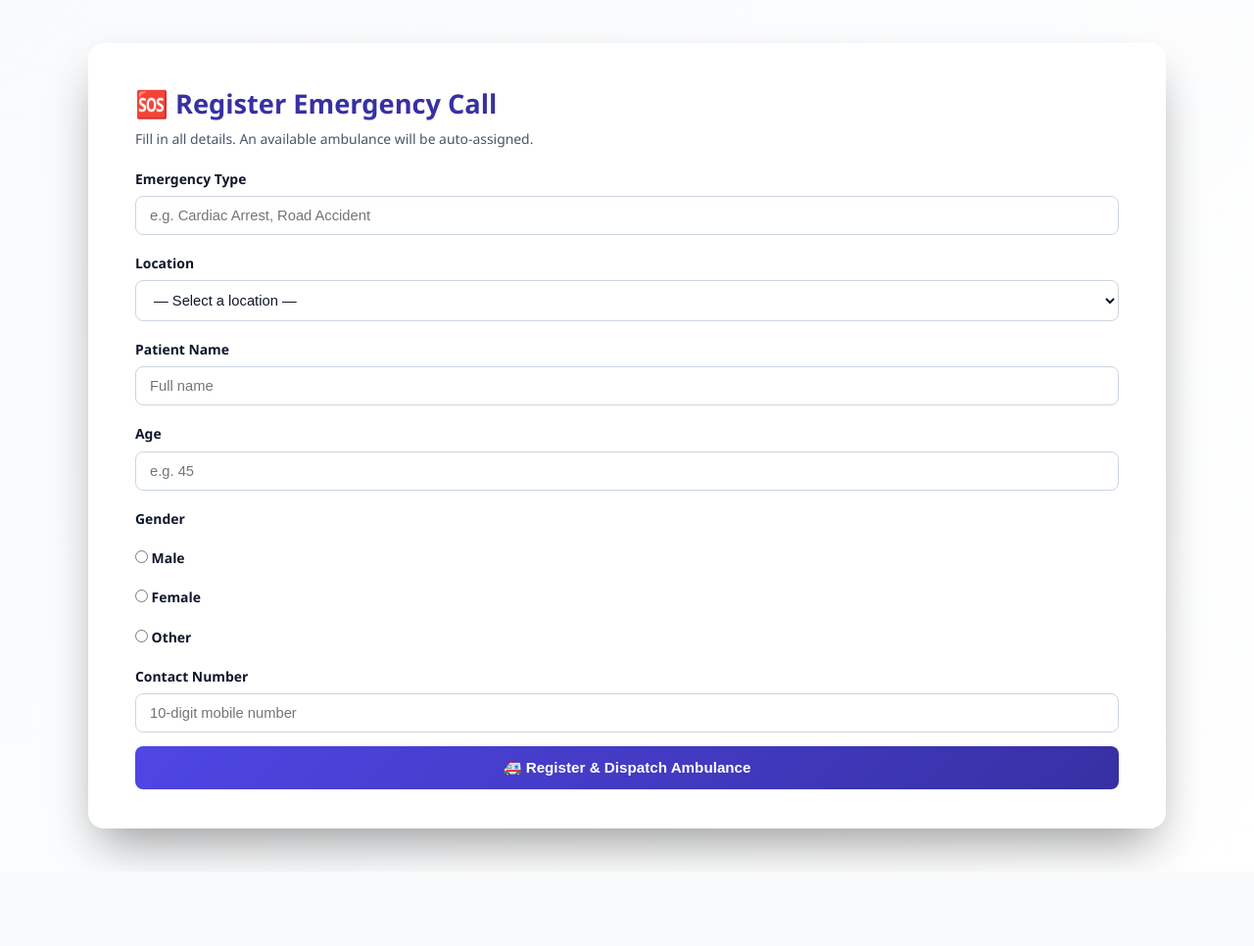
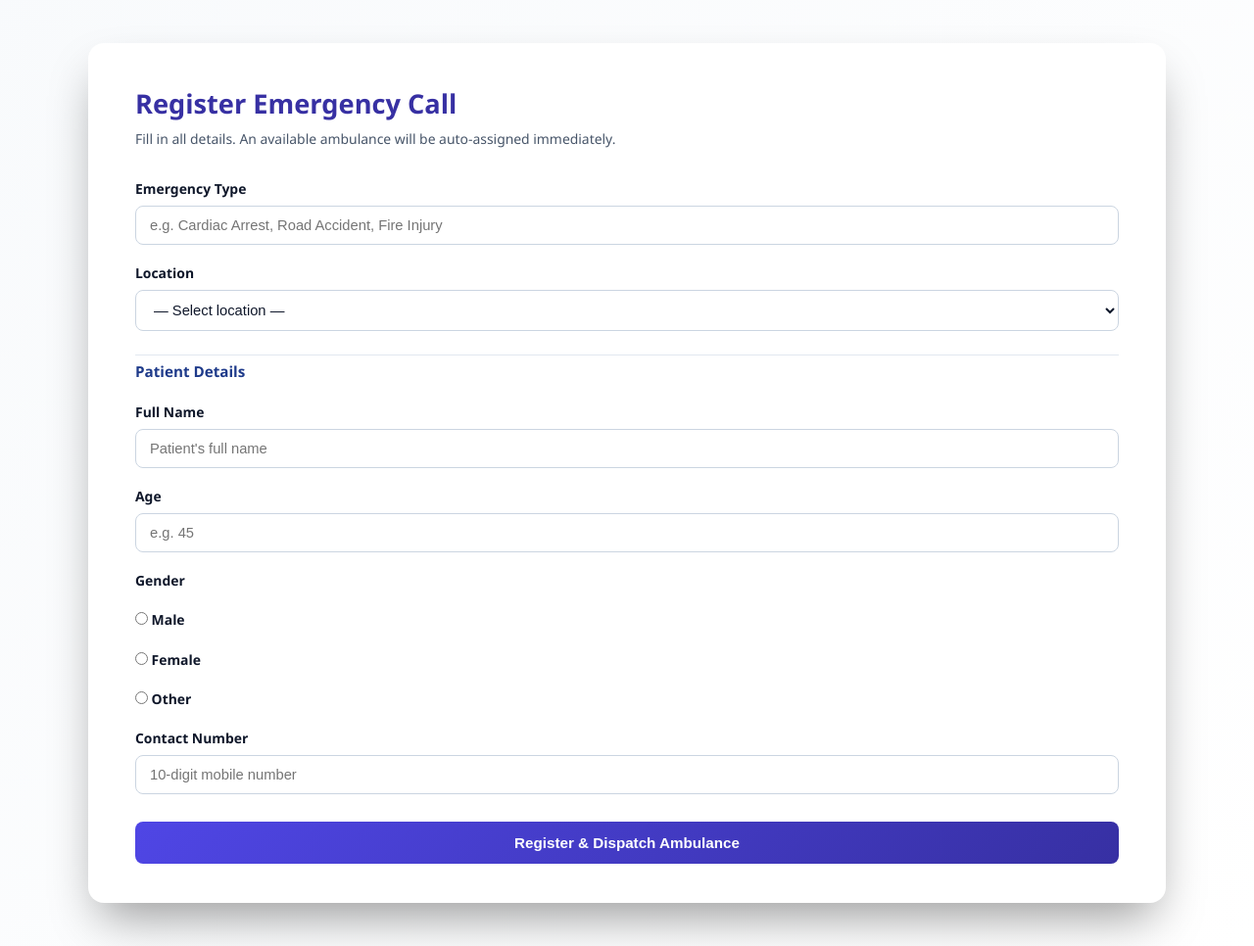
Before and after one commit to Sarvesh-Sarz/Resuscitation-Retrieval, a Flask app: page /register in a window 1280 px wide. Shown: the part 67-1033 px from the top of the page at 98% size. Before the commit the page ends 953 px from the top, so only its background shows below. Run offline with Flask 3, Linux system fonts and the light colour scheme; data that the repository does not hold is empty.

Commit message:
Update register_call.html

```diff
--- a/templates/register_call.html
+++ b/templates/register_call.html
@@ -1,24 +1,31 @@
 {% extends "base.html" %}
 {% block content %}
 
-<h2>🆘 Register Emergency Call</h2>
-<p class="subtitle">Fill in all details. An available ambulance will be auto-assigned.</p>
+<div class="page-header">
+    <h2> Register Emergency Call</h2>
+    <p class="subtitle">Fill in all details. An available ambulance will be auto-assigned immediately.</p>
+</div>
 
 <form method="POST">
 
     <label>Emergency Type</label>
-    <input type="text" name="emergency_type" placeholder="e.g. Cardiac Arrest, Road Accident" required>
+    <input type="text" name="emergency_type"
+           placeholder="e.g. Cardiac Arrest, Road Accident, Fire Injury" required>
 
     <label>Location</label>
     <select name="location_id" required>
-        <option value="" disabled selected>— Select a location —</option>
+        <option value="" disabled selected>— Select location —</option>
         {% for loc in locations %}
         <option value="{{ loc.location_id }}">{{ loc.area }} — {{ loc.city }} ({{ loc.pincode }})</option>
         {% endfor %}
     </select>
 
-    <label>Patient Name</label>
-    <input type="text" name="name" placeholder="Full name" required>
+    <div style="border-top:1px solid #e2e8f0; margin:24px 0 18px; padding-top:4px;">
+        <p style="font-weight:700; color:#1e3a8a; font-size:0.95rem;">Patient Details</p>
+    </div>
+
+    <label>Full Name</label>
+    <input type="text" name="name" placeholder="Patient's full name" required>
 
     <label>Age</label>
     <input type="number" name="age" min="1" max="119" placeholder="e.g. 45" required>
@@ -31,9 +38,12 @@
     </div>
 
     <label>Contact Number</label>
-    <input type="text" name="contact" placeholder="10-digit mobile number" maxlength="10" required>
+    <input type="text" name="contact" placeholder="10-digit mobile number"
+           maxlength="10" required>
 
-    <button class="btn-danger" type="submit">🚑 Register & Dispatch Ambulance</button>
+    <button type="submit" class="btn-danger" style="margin-top:28px;">
+         Register & Dispatch Ambulance
+    </button>
 
 </form>
 
```
